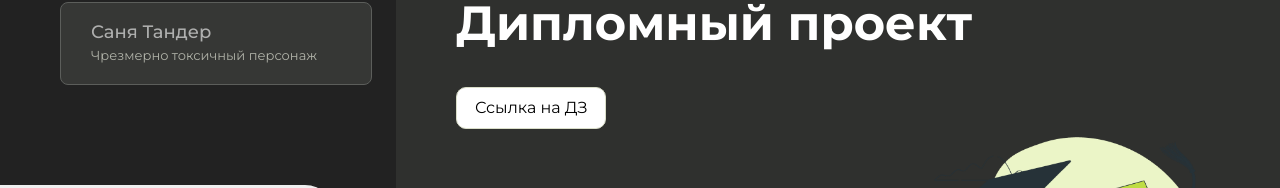
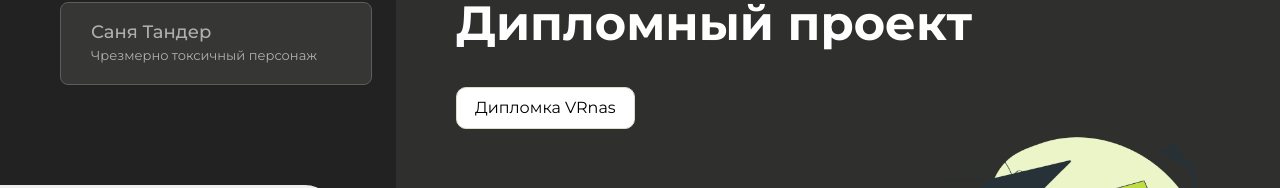
Before and after one commit to ThunDer104/thunder-hw, a plain HTML site: page index.html in a window 1280 px wide. Both pictures are taken after a click on the button "Дипломный проект". Shown: the part 151-339 px from the top of the page. Drawn offline with Linux system fonts and the light colour scheme.

Commit message:
Update index.html

```diff
--- a/index.html
+++ b/index.html
@@ -109,7 +109,7 @@
             <div class="content__block hidden" id="diplomBlock">
                 <div class="content__title">Дипломный проект</div>
                 <div class="content__list-diplom">
-                    <a href="ПАПКА-С-НОМЕРОМ-УРОКА">Ссылка на ДЗ</a>
+                    <a href="https://thunder104.github.io/VRnas/">Дипломка VRnas</a>
                 </div>
                 <div class="content__decor">
                     <div class="content__decor-text">Давай проверим, чему ты научился!</div>
```
